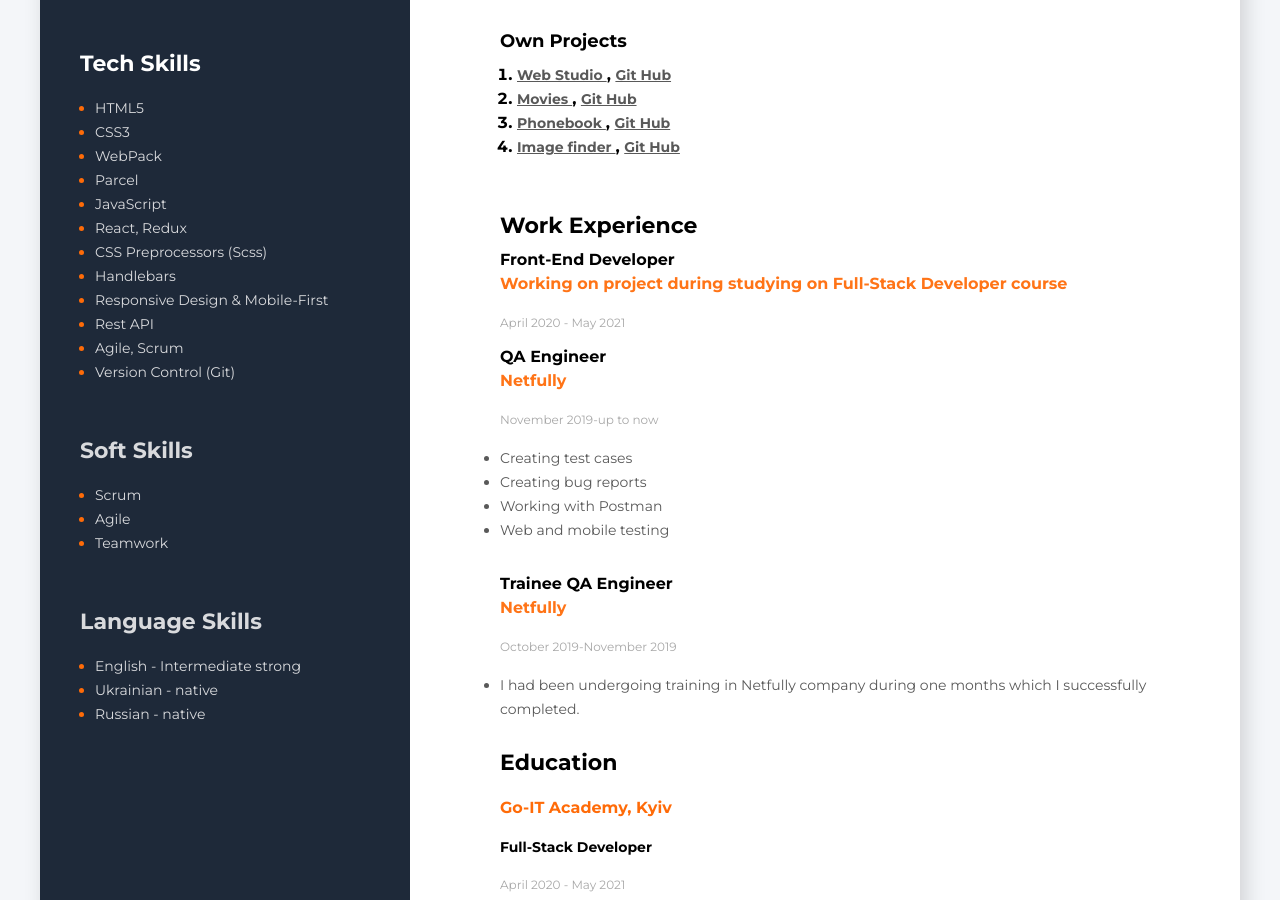
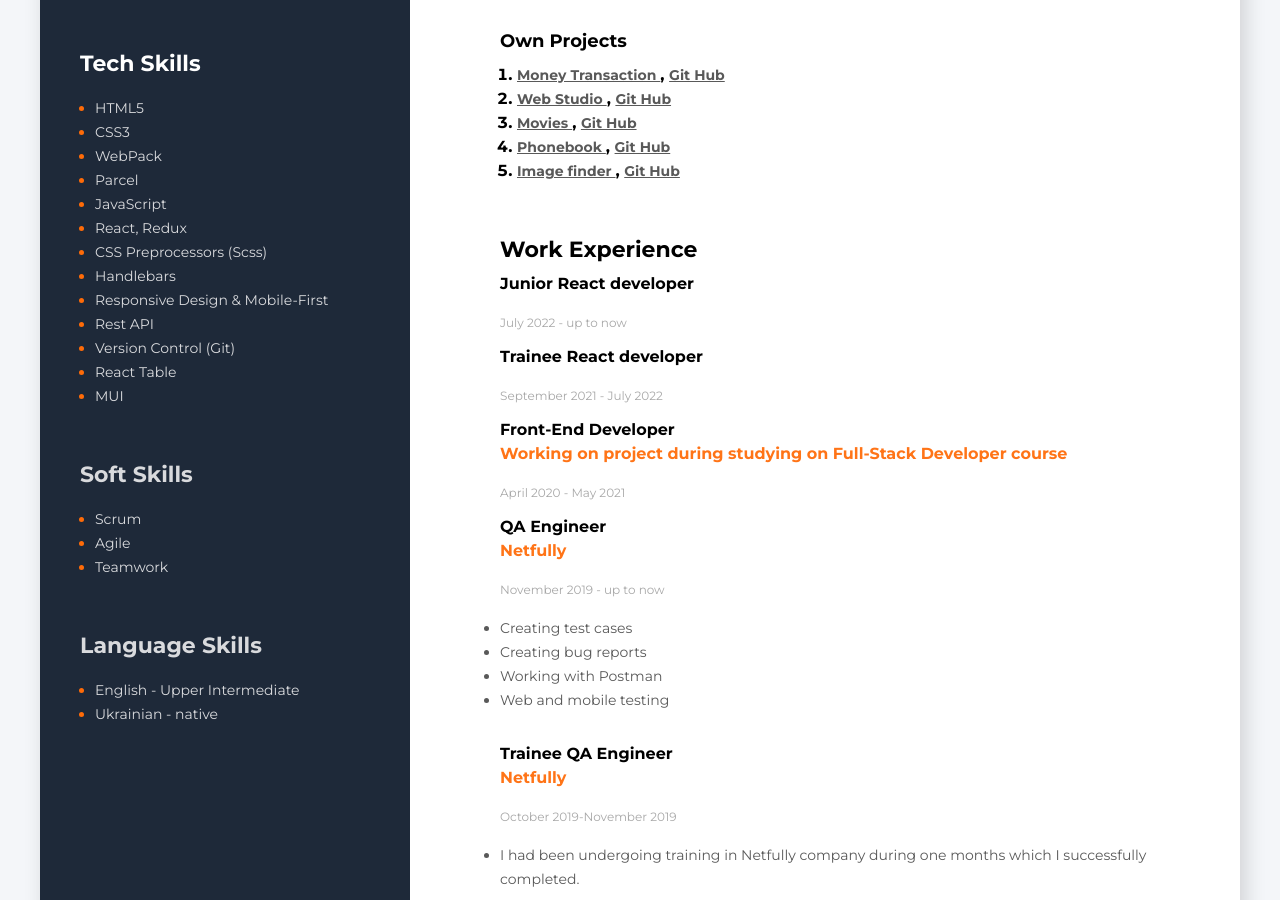
Before and after one commit to andrii-lavrenchuk/resume, a plain HTML site: page index.html in a window 1280 px wide. Shown: the part 613-1513 px from the top of the page. Drawn offline with Linux system fonts and the light colour scheme.

Commit message:
add skills

```diff
--- a/index.html
+++ b/index.html
@@ -38,7 +38,7 @@
             </div>
             <div>
               <span class="contacts-link-type">Skype:</span>
-              <a class="contacts-link" href="skype:live:a12594b3a6d3399d"
+              <a class="contacts-link" href="skype:live:.cid.6d6ecaf5d0f9192a"
                 >Andrii Lavrenchuk</a
               >
             </div>
@@ -98,10 +98,13 @@
                 <span class="tech-skills-text">Rest API</span>
               </li>
               <li class="tech-skill-item">
-                <span class="tech-skills-text">Agile, Scrum</span>
+                <span class="tech-skills-text">Version Control (Git)</span>
               </li>
               <li class="tech-skill-item">
-                <span class="tech-skills-text">Version Control (Git)</span>
+                <span class="tech-skills-text">React Table</span>
+              </li>
+              <li class="tech-skill-item">
+                <span class="tech-skills-text">MUI</span>
               </li>
             </ul>
           </div>
@@ -131,15 +134,11 @@
             <ul>
               <li class="tech-skill-item">
                 <span class="tech-skills-text"
-                  >English - Intermediate strong</span
+                  >English - Upper Intermediate</span
                 >
               </li>
               <li class="tech-skill-item">
                 <span class="tech-skills-text">Ukrainian - native</span>
-              </li>
-
-              <li class="tech-skill-item">
-                <span class="tech-skills-text">Russian - native</span>
               </li>
             </ul>
           </div>
@@ -149,7 +148,7 @@
       <div class="about-me-container">
         <!--about me main info-->
         <div class="info-container">
-          <h2 class="proffesion">Front-End Developer</h2>
+          <h2 class="proffesion">React Developer</h2>
           <h1 class="name">Andrii Lavrenchuk</h1>
           <p class="description">
             Extremely motivated to continually develop my skills and grow up
@@ -207,6 +206,23 @@
         <div class="projects-container">
           <h5 class="project-title">Own Projects</h5>
           <ol>
+            <li class="projects-item">
+              <a
+                class="projects-link"
+                href="https://money-transaction-app.netlify.app/"
+                target="_blank"
+              >
+              Money Transaction
+              </a>
+              <span>,</span>
+              <a
+                class="projects-link"
+                href="https://github.com/andrii-lavrenchuk/money-transaction"
+                target="_blank"
+              >
+                Git Hub
+              </a>
+            </li>
             <li class="projects-item">
               <a
                 class="projects-link"
@@ -283,6 +299,18 @@
           <!--Company 1-->
           <div>
             <h4 class="profession-title">
+              Junior React developer <br />
+            </h4>
+            <span class="profession-time"> July 2022 - up to now </span>
+          </div>
+          <div>
+            <h4 class="profession-title">
+              Trainee React developer <br />
+            </h4>
+            <span class="profession-time"> September 2021 - July 2022 </span>
+          </div>
+          <div>
+            <h4 class="profession-title">
               Front-End Developer <br />
               <span class="profession-company"
                 >Working on project during studying on Full-Stack Developer
@@ -298,7 +326,7 @@
                 QA Engineer <br />
                 <span class="profession-company">Netfully</span>
               </h4>
-              <span class="profession-time"> November 2019-up to now </span>
+              <span class="profession-time"> November 2019 - up to now </span>
               <ul class="profession-duties">
                 <li class="profession-duties-item">Creating test cases</li>
                 <li class="profession-duties-item">Creating bug reports</li>
```
